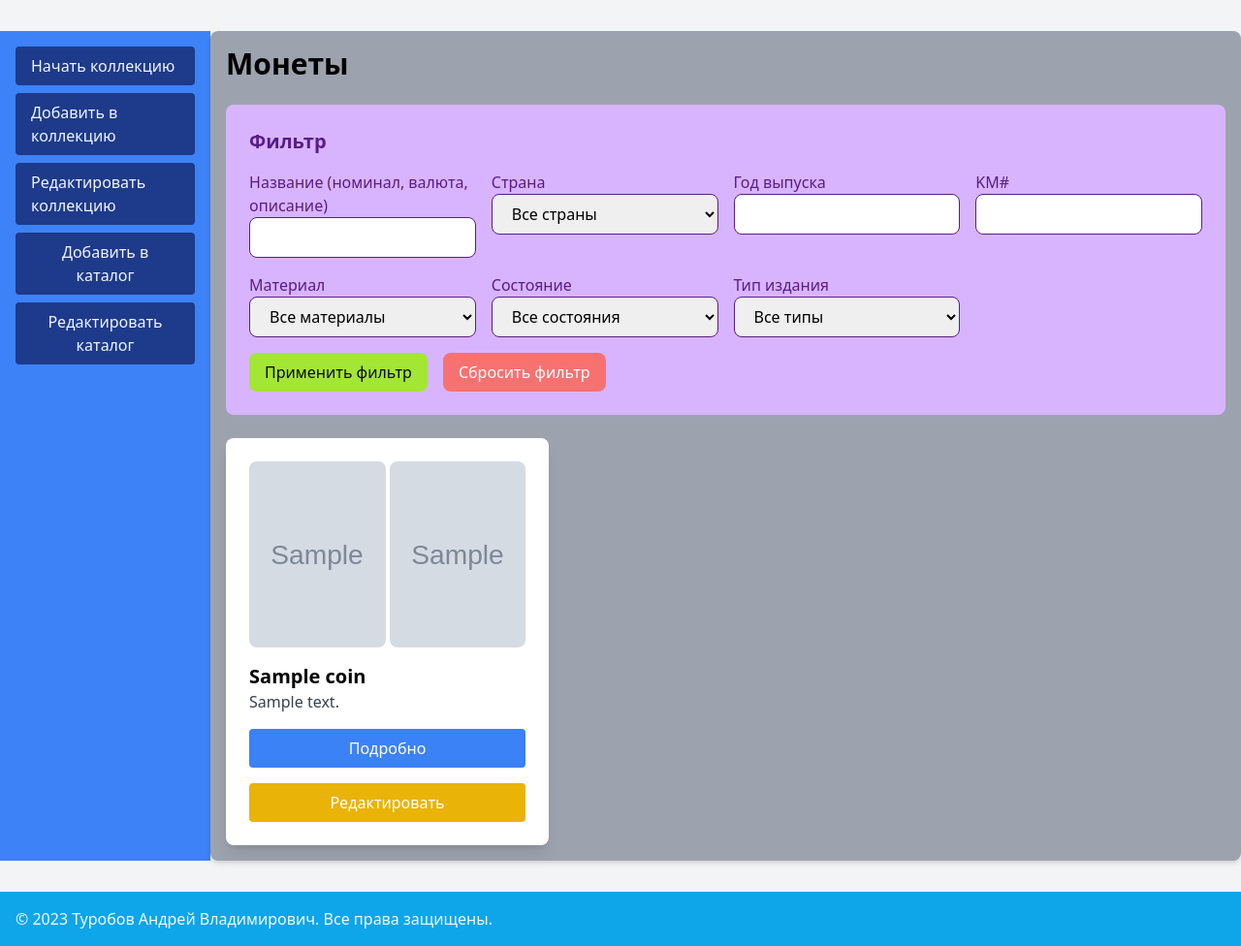
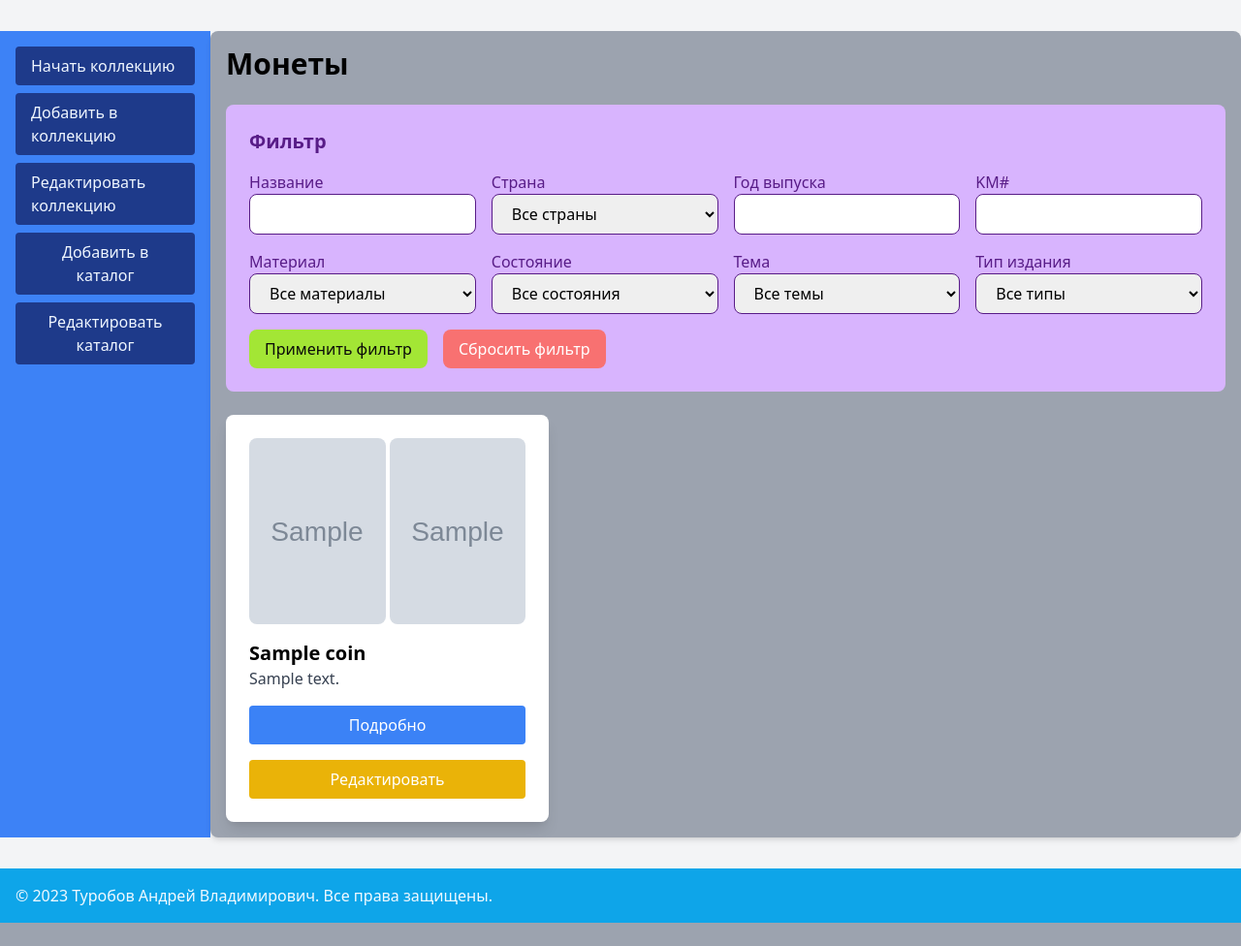
Before and after one commit to AndreyTurobov/CollectOnDjango, a Django app: template templates/coins/list_coins.html in a window 1280 px wide. Shown: the part 88-1064 px from the top of the page at 97% size. After the commit the page ends 1040 px from the top, so only its background shows below. Run offline with Django 4.2, Linux system fonts and the light colour scheme; the template is opened without the code that fills it: most values are stand-ins (such as "Sample title", 1, 10 or a date in 2020); grey boxes marked "Sample" are stand-in pictures; some libraries are stand-ins or nearby versions.

Commit message:
added filtering by the theme field to the template

```diff
--- a/templates/include/filter.html
+++ b/templates/include/filter.html
@@ -6,7 +6,7 @@
         <div class="grid grid-cols-1 md:grid-cols-4 gap-4">
             <!-- Название -->
             <div>
-                <label for="name" class="block text-[#581c87] font-medium">Название (номинал, валюта, описание)</label>
+                <label for="name" class="block text-[#581c87] font-medium">Название</label>
                 <input type="text" name="name" id="name" value="{{ request.GET.name }}" class="w-full px-4 py-2 rounded-lg border border-[#581c87] focus:outline-none focus:ring-2 focus:ring-[#581c87]">
             </div>
 
@@ -17,8 +17,8 @@
                     <option value="">Все страны</option>
                     {% for country in countries %}
                         <option
-                            value="{{ country.id }}"
-                            {% if request.GET.country|add:"0" == country.id %}selected{% endif %}
+                          value="{{ country.id }}"
+                          {% if request.GET.country|add:"0" == country.id %}selected{% endif %}
                         >
                             {{ country.title }} ({{ country.item_count }})
                         </option>
@@ -71,6 +71,22 @@
                 </select>
             </div>
 
+            <!-- Тема (выпадающий список) -->
+            <div>
+                <label for="theme" class="block text-[#581c87] font-medium">Тема</label>
+                <select name="theme" id="theme" class="w-full px-4 py-2 rounded-lg border border-[#581c87] focus:outline-none focus:ring-2 focus:ring-[#581c87]">
+                    <option value="">Все темы</option>
+                    {% for theme in themes %}
+                        <option
+                          value="{{ theme.id }}"
+                          {% if request.GET.theme|add:"0" == theme.id %}selected{% endif %}
+                        >
+                            {{ theme.title }} ({{ theme.item_count }})
+                        </option>
+                    {% endfor %}
+                </select>
+            </div>
+
             <!-- Тип издания (выпадающий список) -->
             <div>
                 <label for="type_of_edition" class="block text-[#581c87] font-medium">Тип издания</label>
```
